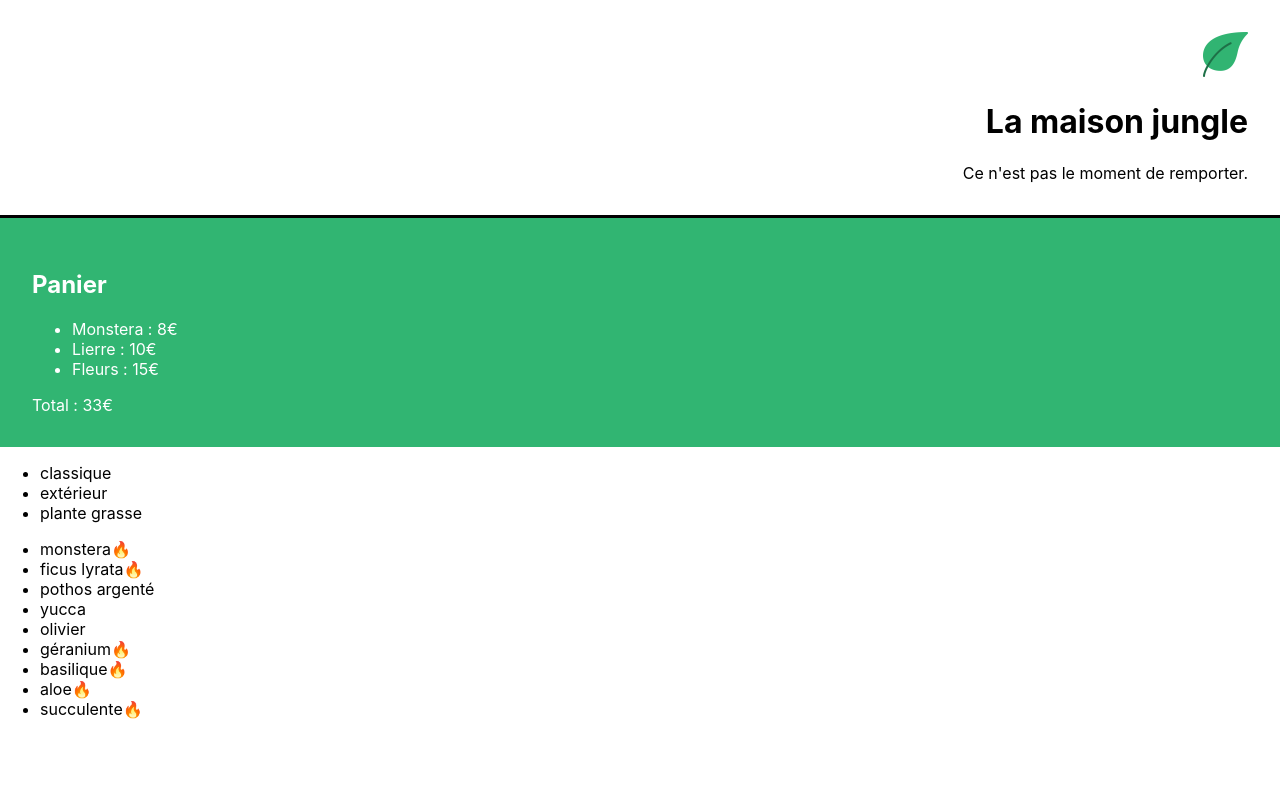
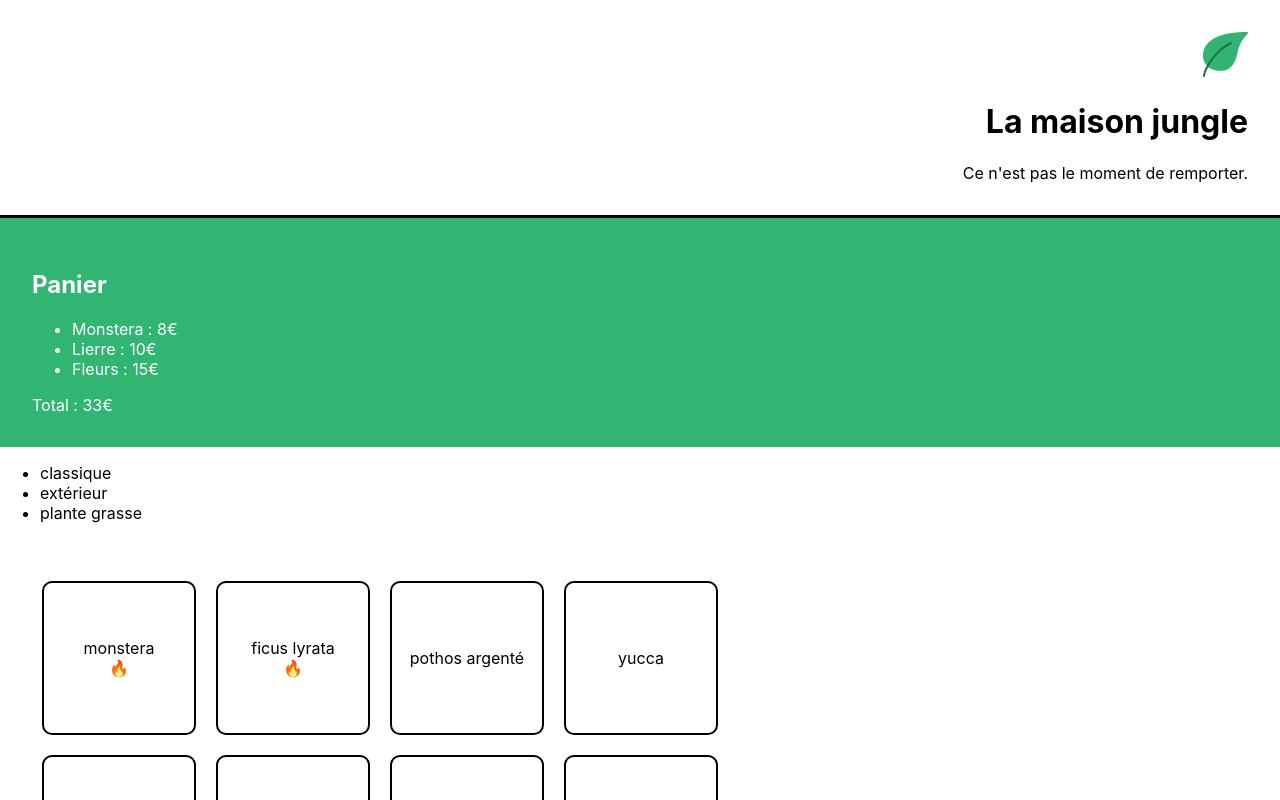
Before and after one commit to Orcryx/OCR_P7-Exo, a React (Create React App) app in the folder la-maison-jungle/: page / in a window 1280 px wide. Shown: the top 800 px of the page. Built offline with nearby package versions, Linux system fonts and the light colour scheme.

Commit message:
Add style CSS pour ShoppingList.js/css

```diff
--- a/la-maison-jungle/src/components/ShoppingList.js
+++ b/la-maison-jungle/src/components/ShoppingList.js
@@ -20,9 +20,9 @@
 					<li key={cat}>{cat}</li>
 				))}
 			</ul>
-			<ul>
+			<ul className='lmj-plant-list'>
 				{plantList.map((plant) => (
-					<li key={plant.id}>{plant.name}{plant.isBestSale ? <span>🔥</span> : null}</li>
+					<li key={plant.id} className='lmj-plant-item'>{plant.name}{plant.isBestSale ? <span>🔥</span> : null}</li>
 				))}
 			</ul>
 		</div>
--- a/la-maison-jungle/src/styles/ShoppingList.css
+++ b/la-maison-jungle/src/styles/ShoppingList.css
@@ -0,0 +1,30 @@
+.lmj-plant-list {
+	list-style-type: none;
+	padding: 32px;
+	display: flex;
+	flex-wrap: wrap;
+	max-width: 800px;
+}
+
+.lmj-plant-item {
+	border: solid 2px black;
+	border-radius: 10px;
+	height: 150px;
+	width: 150px;
+	margin: 10px;
+	display: flex;
+	align-items: center;
+	justify-content: center;
+	flex-direction: column;
+	position: relative;
+}
+
+.lmj-sales {
+	position: absolute;
+	right: 0px;
+	top: 10px;
+	font-weight: 500;
+	color: white;
+	padding: 5px 10px;
+	background-color: #31b572;
+}
```
